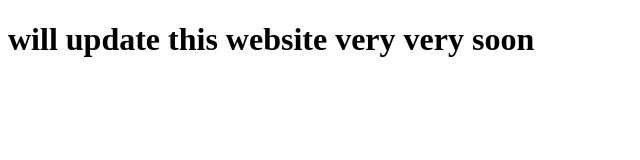
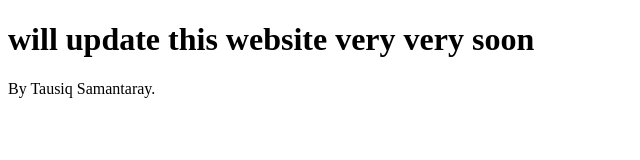
Before and after one commit to tausiq2003/learnings, a plain HTML site: page index.html in a window 1280 px wide. Shown: the whole page, without its empty margins (0-640 px from the left). Drawn offline with Linux system fonts and the light colour scheme.

Commit message:
Update index.html

```diff
--- a/index.html
+++ b/index.html
@@ -3,5 +3,7 @@
   <head>
     <title>Hello</title>
   </head>
-  <body> <h1> will update this website very very soon</h1></body>
+  <body> <h1> will update this website very very soon</h1>
+    <p> By Tausiq Samantaray.</p>
+  </body>
 </html>
```
